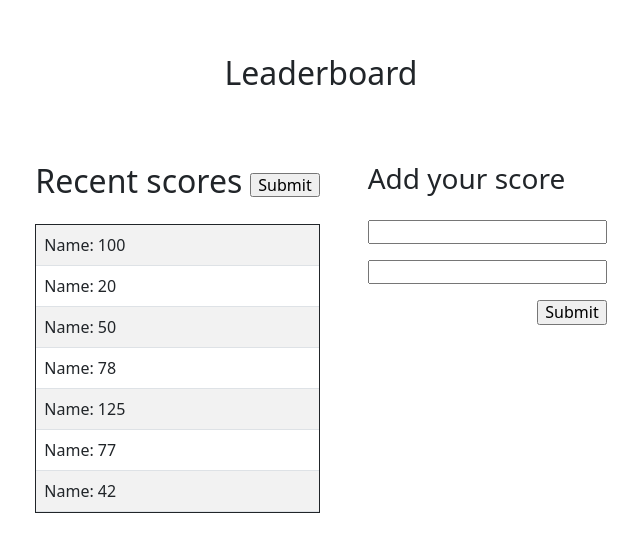
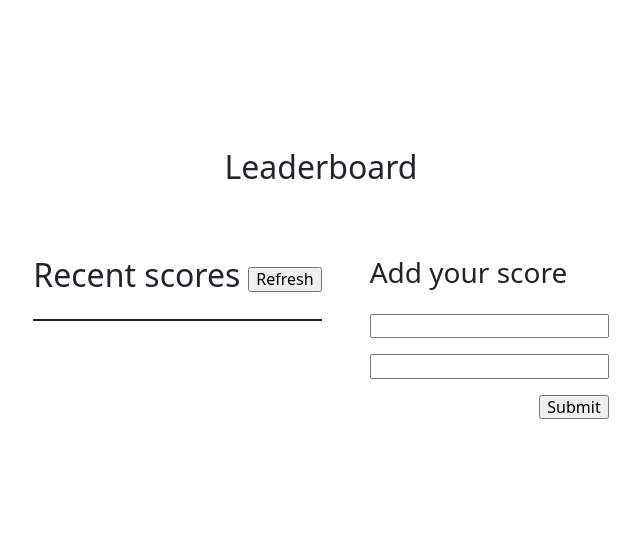
Before and after one commit to ITurres/Leaderboard, a website built with webpack: page src/templates/index.html in a window 1280 px wide. Shown: the part 127-678 px from the top of the page, without its empty margins (319-959 px from the left). Built offline with nearby package versions, Linux system fonts and the light colour scheme.

Commit message:
Remove old hard-coded rows and Update tags attributes

```diff
--- a/src/templates/index.html
+++ b/src/templates/index.html
@@ -25,40 +25,20 @@
       <section
         class="main-section container d-flex justify-content-center gap-5 mt-5"
       >
-        <form action="" method="get">
+        <form>
           <div class="form__action d-flex gap-2 align-items-center mb-3">
             <h2>Recent scores</h2>
-            <input type="submit" />
+            <input type="button" data-get-all-scores value="Refresh" />
           </div>
           <div class="border border-dark">
             <table class="form__scores-table table table-striped mb-0">
-              <tbody>
-                <tr>
-                  <td>Name: 100</td>
-                </tr>
-                <tr>
-                  <td>Name: 20</td>
-                </tr>
-                <tr>
-                  <td>Name: 50</td>
-                </tr>
-                <tr>
-                  <td>Name: 78</td>
-                </tr>
-                <tr>
-                  <td>Name: 125</td>
-                </tr>
-                <tr>
-                  <td>Name: 77</td>
-                </tr>
-                <tr>
-                  <td>Name: 42</td>
-                </tr>
+              <tbody data-scores-holder>
+                <!-- scores will be auto injected -->
               </tbody>
             </table>
           </div>
         </form>
-        <form action="" method="post" class="add-score-container d-flex flex-column gap-3">
+        <form class="add-score-container d-flex flex-column gap-3">
           <h3>Add your score</h3>
           <input
             type="text"
@@ -68,7 +48,12 @@
             required
           />
           <input type="number" name="score" min="1" required />
-          <input type="submit" class="align-self-end" />
+          <input
+            type="submit"
+            class="align-self-end"
+            value="Submit"
+            data-submit-new-score
+          />
         </form>
       </section>
     </main>
@@ -76,6 +61,5 @@
       src="https://kit.fontawesome.com/5d25a44371.js"
       crossorigin="anonymous"
     ></script>
-    <script src="./bundle.js"></script>
   </body>
 </html>
```
